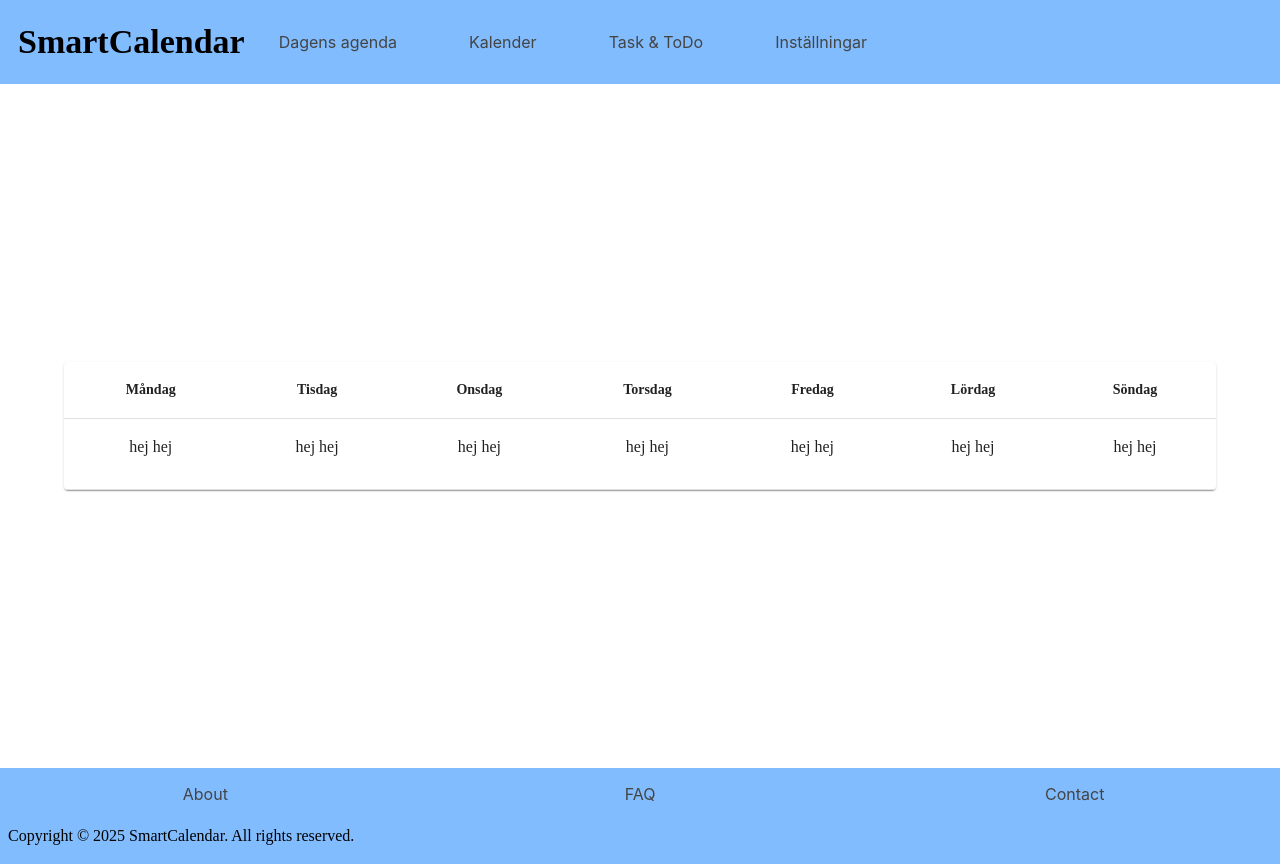
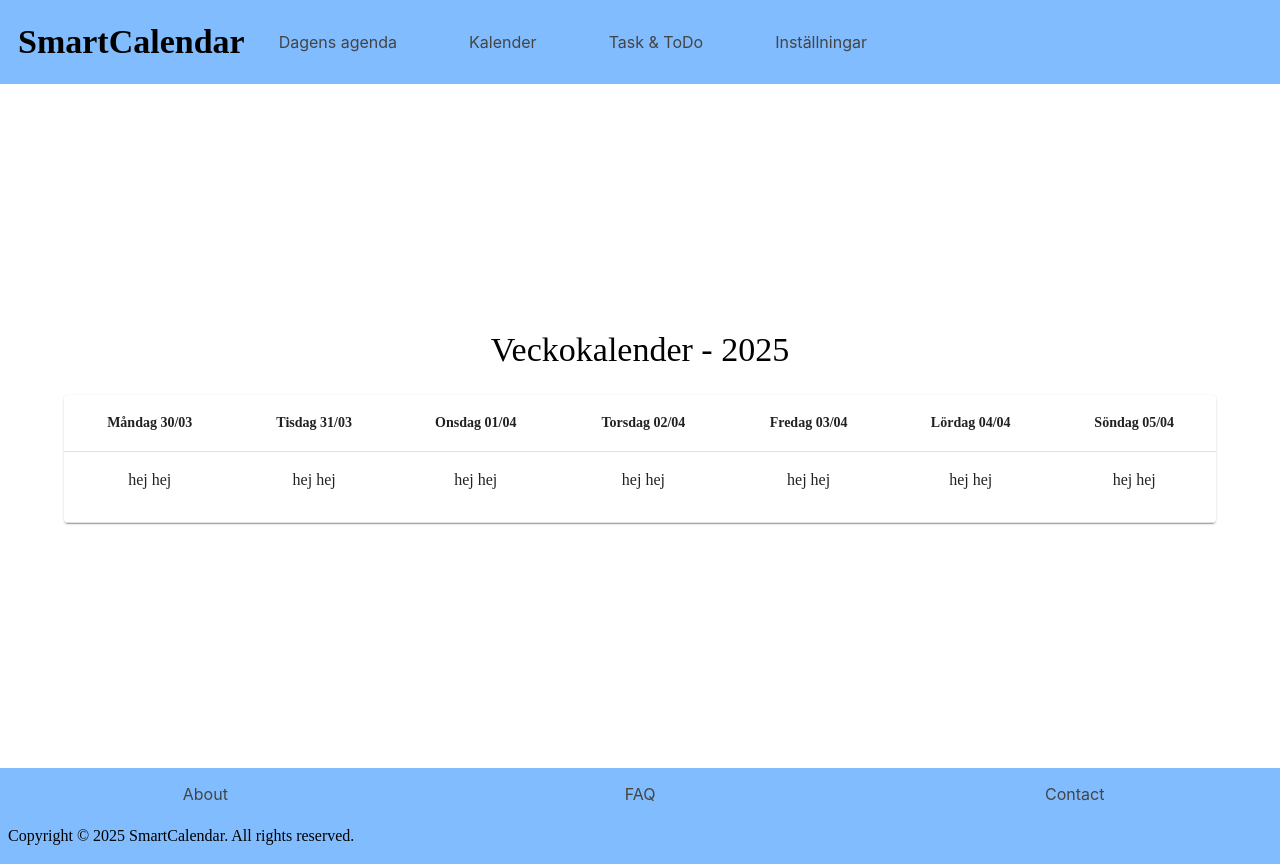
Before and after one commit to slidecart/G19SmartCalender, a React (Create React App) app in the folder frontend/: page /today in a window 1280 px wide. Built offline with nearby package versions, Linux system fonts and the light colour scheme.

Commit message:
Kalender struktur med datum och veckodagar

```diff
--- a/frontend/src/components/calendar/weeklyCalendar.jsx
+++ b/frontend/src/components/calendar/weeklyCalendar.jsx
@@ -7,16 +7,29 @@ import dayjs from "dayjs";
 
 function WeeklyCalendar() {
 
-    const weekdays = ["Måndag", "Tisdag", "Onsdag", "Torsdag", "Fredag", "Lördag", "Söndag"];
+    const today = dayjs();
+    const currentYear = today.year();
+
+    const startOfWeek = today.startOf("week");
+
+    const weekdays = Array.from ({ length: 7 }, (_, i) => ({
+        name: ["Måndag", "Tisdag", "Onsdag", "Torsdag", "Fredag", "Lördag", "Söndag"][i],
+        date: startOfWeek.add(i, "day").format("DD/MM")
+    }));
 
     return(
         <Container sx={{my:5}}>
+            <Typography variant="h4" sx={{textAlign:"center", mb: 3}}>
+                Veckokalender - {currentYear}
+            </Typography>
             <TableContainer component ={Paper}>
                 <Table>
                     <TableHead>
                         <TableRow>
                             {weekdays.map((day) => (
-                                <TableCell key={day} align="center" sx={{ fontWeight:"bold"}}>{day}</TableCell>
+                                <TableCell key={day.name} align="center" sx={{ fontWeight:"bold"}}>
+                                    {day.name} {day.date}
+                                </TableCell>
                             ))}
                         </TableRow>
                     </TableHead>
```
